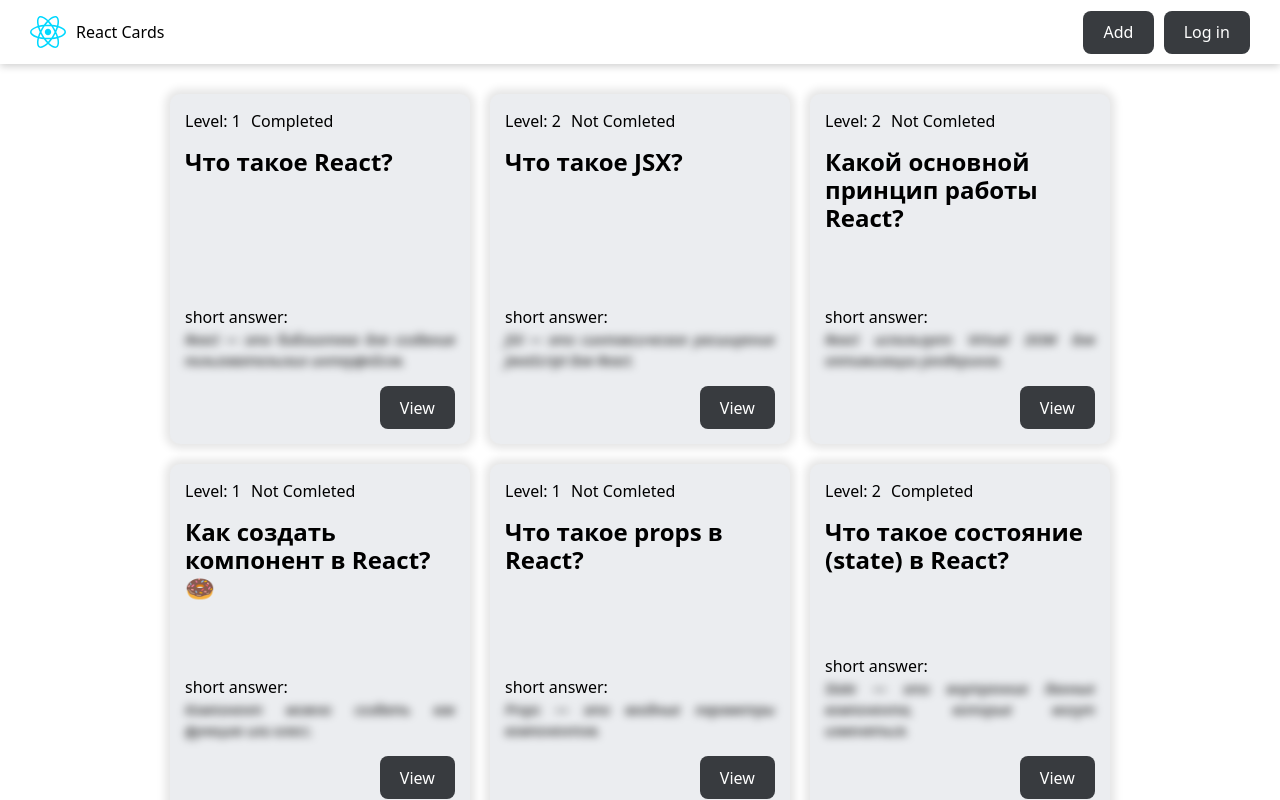
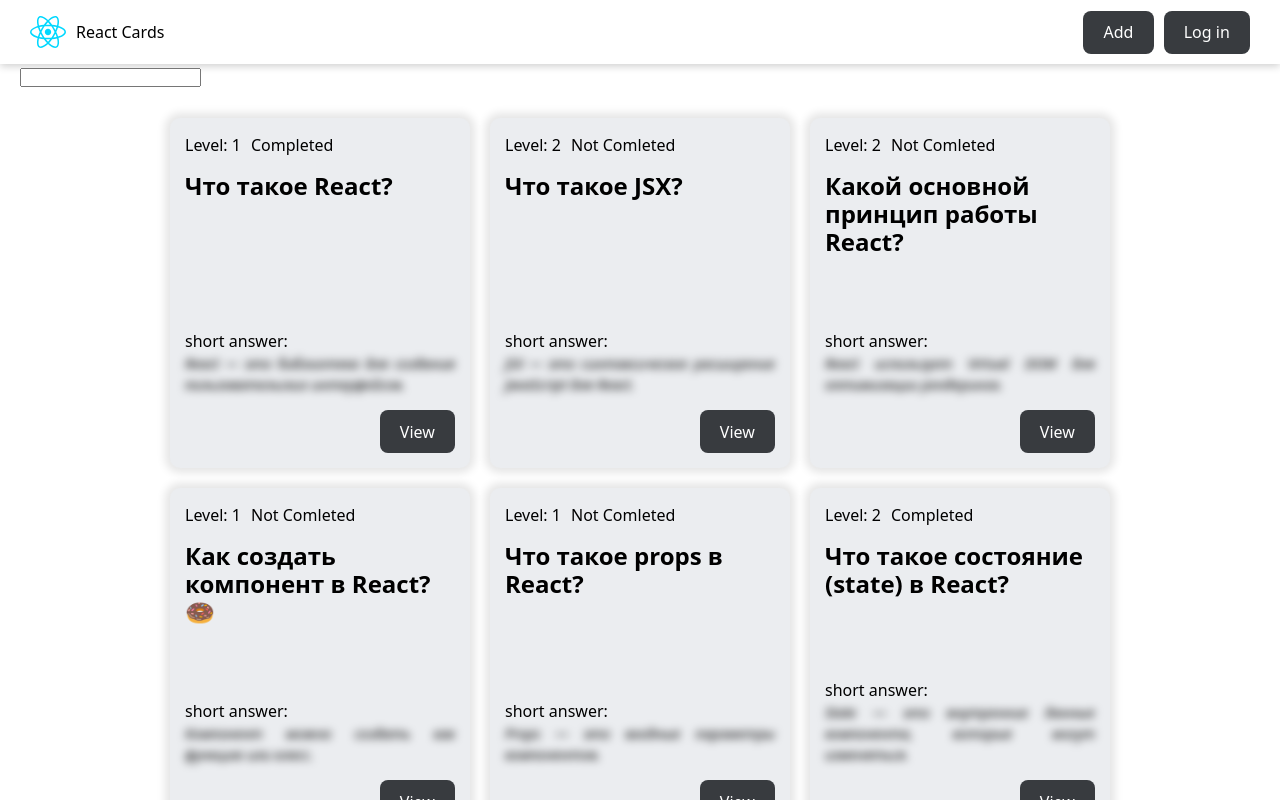
Before and after one commit to 6dem/react-cards-app, a React (Vite) app: page / in a window 1280 px wide. Built offline with nearby package versions, Linux system fonts and the light colour scheme; data requests are answered from the project's data file.

Commit message:
input element for search and memo for QuestionCardList component

```diff
--- a/eslint.config.js
+++ b/eslint.config.js
@@ -31,6 +31,7 @@
             ...reactHooks.configs.recommended.rules,
             "react/jsx-no-target-blank": "error",
             "react/prop-types": "warn",
+            "react/display-name": "off",
             "no-unused-vars": ["error", { varsIgnorePattern: "^[A-Z_]" }],
             "react-refresh/only-export-components": ["warn", { allowConstantExport: true }],
             "prettier/prettier": [
--- a/src/components/QuestionCardList/QuestionCardList.jsx
+++ b/src/components/QuestionCardList/QuestionCardList.jsx
@@ -1,7 +1,8 @@
+import { memo } from "react"
 import { QuestionCard } from "../QuestionCard"
 import cls from "./QuestionCardList.module.css"
 
-export const QuestionCardList = ({ cards }) => {
+export const QuestionCardList = memo(({ cards }) => {
     return (
         <div className={cls.cardList}>
             {cards.map((card, index) => {
@@ -9,4 +10,4 @@
             })}
         </div>
     )
-}
+})
--- a/src/pages/HomePage/HomePage.jsx
+++ b/src/pages/HomePage/HomePage.jsx
@@ -6,6 +6,7 @@
 
 export const HomePage = () => {
     const [questions, setQuestions] = useState([])
+    const [searchValue, setSearchValue] = useState("")
 
     const [getQuestions, isLoading, error] = useFetch(async (url) => {
         const response = await fetch(`${API_URL}/${url}`)
@@ -19,8 +20,13 @@
         getQuestions("react-questions")
     }, [])
 
+    const onSearchChangeValueHandler = (event) => {
+        setSearchValue(event.target.value)
+    }
+
     return (
         <>
+            <input type="text" value={searchValue} onChange={onSearchChangeValueHandler} />
             {isLoading && <Loader />}
             {error && <p>{error}</p>}
             <QuestionCardList cards={questions} />
```
